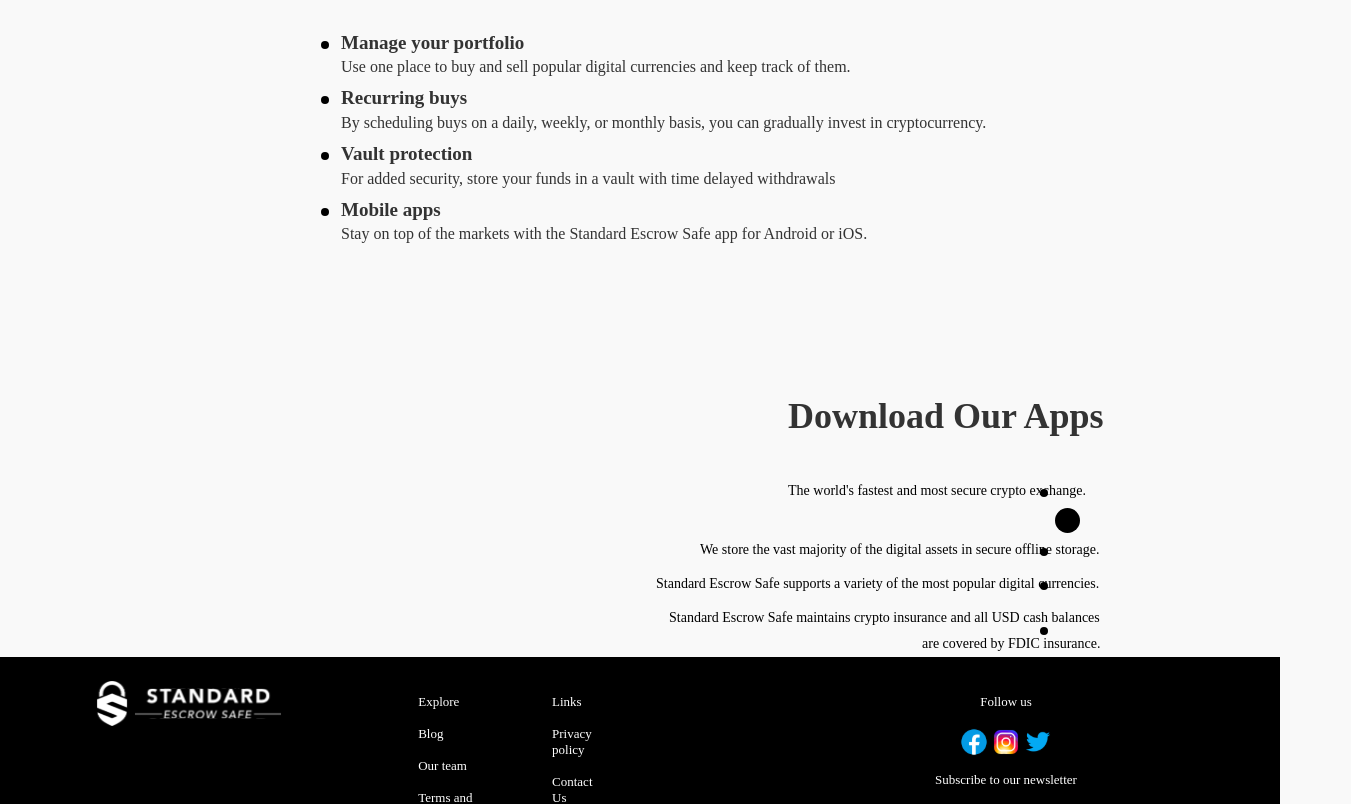
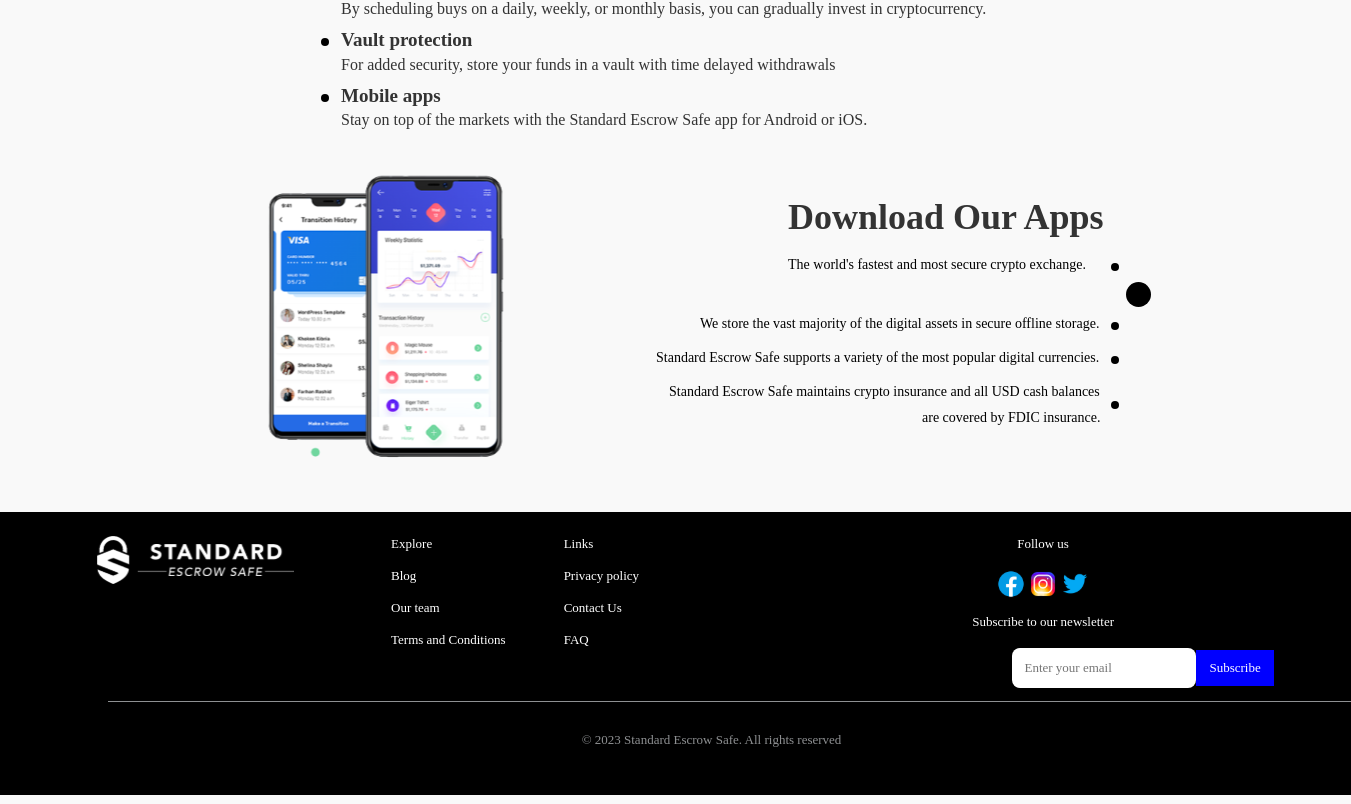
Before and after one commit to Abiodun001-world/escrowsafe-app, a React (Create React App) app: page / in a window 1280 px wide. Shown: the part 1853-2657 px from the top of the page, 1351 px wide, since content can reach past the window. Built offline with nearby package versions, Linux system fonts and the light colour scheme.

Commit message:
working on the responsiveness of the app

```diff
--- a/src/App.css
+++ b/src/App.css
@@ -1,16 +1,24 @@
 * {
   box-sizing: border-box;
+  margin: 0;
+  padding: 0;
 }
 
-body,html {
+html {
+  scroll-behavior: smooth;
+}
+
+body {
   background-color:  #F9F9F9;
   margin: 0px;
+  width: 1351px;
  }
 
 .container {
-  max-width: 100%;
+  margin: 0 auto;
+  max-width: 107rem;
+}
 
-}
 
 
 nav {
@@ -259,18 +267,16 @@
 
 
 .bottom {
-  padding-top: 120px;
-
+margin: 0;
 }
 
 
 
 .bottom-section {
-margin: 30px;
   font-size: 36px;
   color: #333333;
   font-weight: 700;
-  line-height: 1.3em;
+  line-height: 1.5em;
   margin-left: 788px;
 
 
@@ -284,6 +290,8 @@
 font-style: normal;
 font-weight: 400;
 line-height: 185%;
+margin-bottom: 81px;
+
 
 }
 
@@ -465,7 +473,7 @@
   .main-section {
     display: flex;
     align-items: center;
-    padding: 100px;
+    padding: 50px;
   }
 
   .content {
@@ -507,3 +515,8 @@
     align-items: center;
     margin-top: 20px;
   }
+
+  .fourth-svg {
+    height: 61px;
+    margin-left: 205px;
+  }
--- a/src/components/Header.js
+++ b/src/components/Header.js
@@ -195,12 +195,16 @@
 </div>
 
         </div>
-        <div className="bottom">
- <div className="bottom-section">
-  Download Our Apps </div>
-</div>
+
+
 
 <div className="footer-section">
+
+<div className="fourth-svg">
+          <img className="fourth" src="/images/assets/fourth.svg" alt="fourth-svg" />
+          </div><div className="bottom-section">
+  Download Our Apps
+   </div>
   <div className="footer-section-1">
 
     <div className="point"></div>
```
